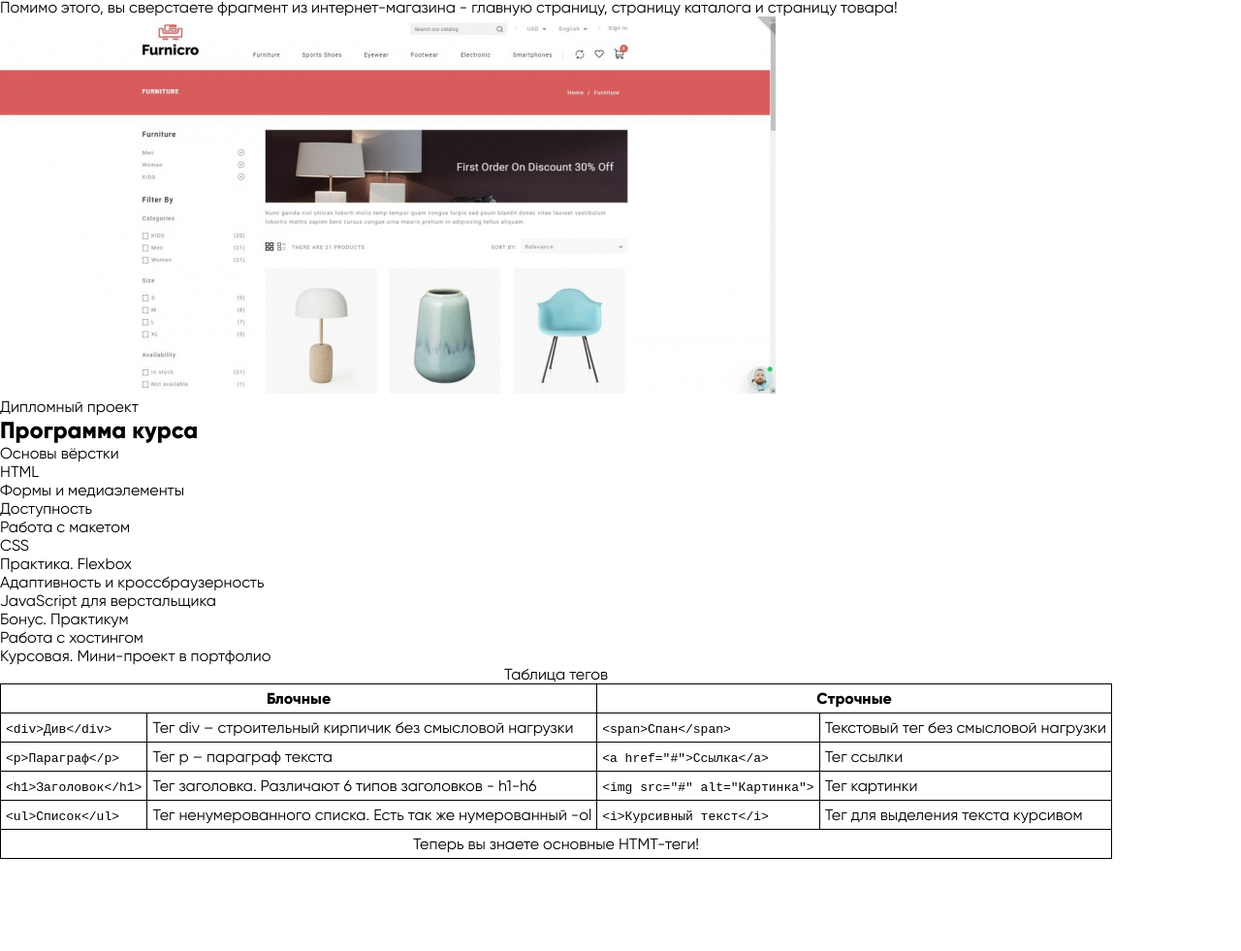
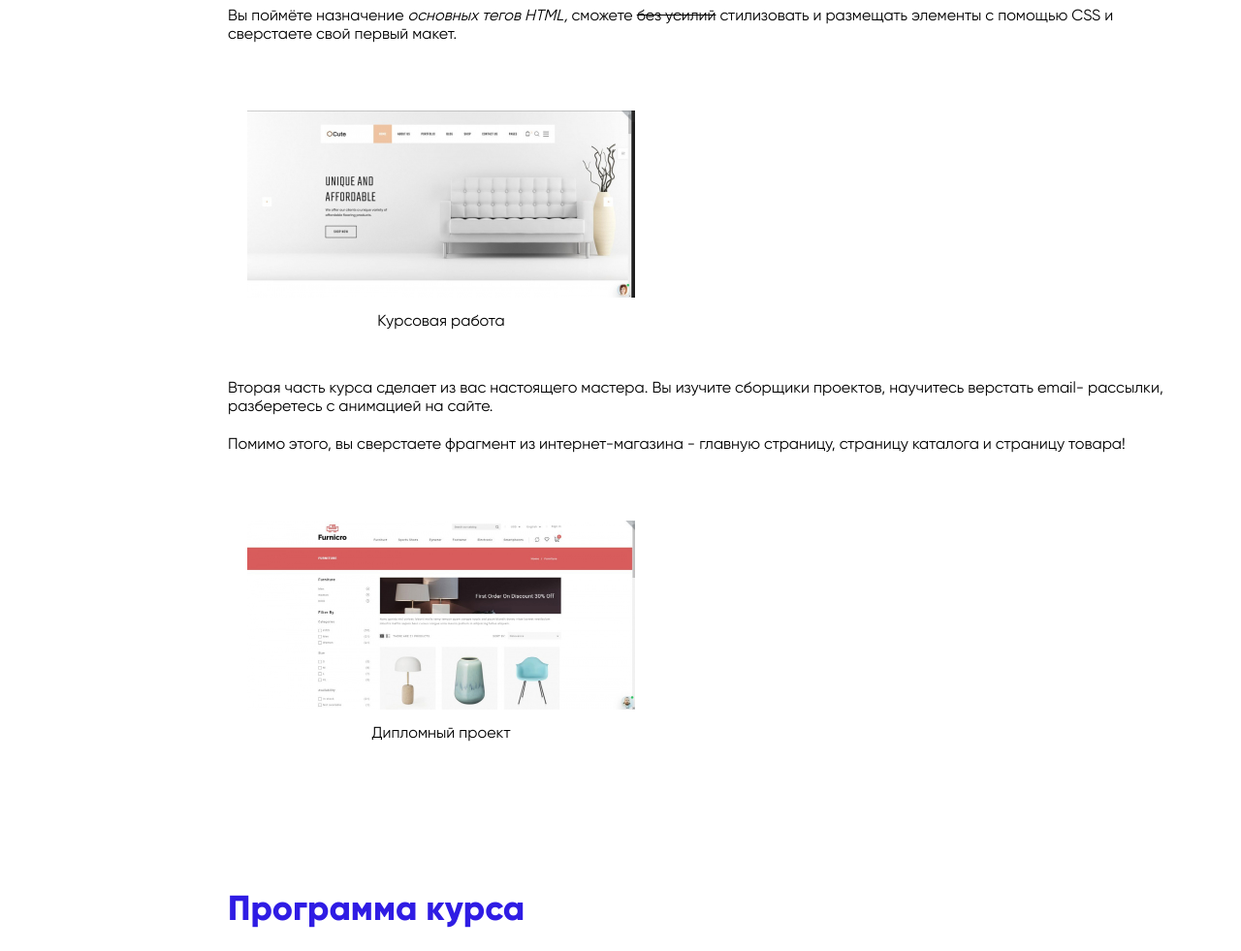
Before and after one commit to julia-witch/Skillbox-project, a plain HTML site: page program.html in a window 1280 px wide. Shown: the part 661-1642 px from the top of the page at 97% size. Before the commit the page ends 1547 px from the top, so only its background shows below. Drawn offline with Linux system fonts and the light colour scheme.

Commit message:
add styles

```diff
--- a/css/style.css
+++ b/css/style.css
@@ -1,3 +1,19 @@
+* {
+  margin: 0;
+  padding: 0;
+  box-sizing: border-box;
+}
+
+body {
+  font-family: 'Gilroy', sans-serif;
+}
+
+a {
+  color: inherit;
+  text-decoration: none;
+}
+
+/*стили шрифтов*/
 @font-face {
   font-family: 'Graphik LCG';
   src: url('../fonts/GraphikLCG-Medium.woff2') format('woff2'),
@@ -34,30 +50,7 @@
   font-style: normal;
 }
 
-* {
-  margin: 0;
-  padding: 0;
-  box-sizing: border-box;
-}
-
-body {
-  font-family: 'Gilroy', sans-serif;
-}
-
-a {
-  color: inherit;
-  text-decoration: none;
-}
-
-table, td, th {
-  border: black solid 1px;
-  border-collapse: collapse;
-  padding: 5px;
-}
-tfoot {
-  text-align: center;
-}
-
+/*стили index.html*/
 .main-content {
   background-color: #222020;
   height: 100vh;
@@ -88,3 +81,101 @@ tfoot {
   background-color: rgba(47, 28, 228, 0);
   border: solid 3px #fff;
 }
+
+/*стили program.html*/
+.container {
+  width: 1170px;
+  margin: 0 auto;
+  padding: 30px 0;
+}
+
+.container__title {
+  margin-top: 100px;
+  padding-left: 100px;
+  font-size: 48px;
+  color: #222020;
+}
+
+.blue-title {
+  margin: 100px 0 25px 0 ;
+  padding-left: 180px;
+  font-size: 36px;
+  color: #2f1ce4;
+}
+
+.links__back {
+  background-image: url("../img/return.png");
+  background-repeat: no-repeat;
+  background-position: left center ;
+  background-size: 20px;
+  padding-left: 40px;
+}
+
+.list {
+  padding-left: 200px;
+  font-size: 18px;
+}
+
+.paragraph-text {
+  padding-left: 180px;
+  margin-bottom: 20px;
+}
+
+figure {
+  display: inline-block;
+  padding-left: 200px;
+  margin: 50px 0;
+  text-align: center;
+}
+
+figure img {
+  max-width: 400px;
+}
+
+figcaption {
+  margin-top: 10px;
+}
+
+#tags {
+  margin-bottom: 35px;
+}
+
+.blue-line a:hover {
+  color: #2f1ce4 !important;
+  text-decoration: underline !important;
+}
+
+.table, td {
+  max-width: 85%;
+  margin: 100px 0 70px 100px;
+  border: #a0a0a0 solid 1px;
+  border-collapse: collapse;
+}
+
+td, th {
+  border-right: #a0a0a0 solid 1px;
+  border-collapse: collapse;
+  padding: 15px;
+}
+
+tfoot {
+  text-align: center;
+  color: #2f1ce4;
+}
+
+.blue li {
+  list-style-type: none;  /*Убираем исходные маркеры */
+}
+
+.blue li:before {       /* Добавляем другой маркер */
+  font-weight: bold;
+  line-height: 1.8em;
+  color: #2f1ce4;
+  content: "•";
+  padding-right: 10px;
+}
+
+code {
+  font-family: 'Gilroy', sans-serif;
+  font-size: 16px;
+}
--- a/program.html
+++ b/program.html
@@ -6,18 +6,22 @@
   <link rel="stylesheet" href="css/style.css">
 </head>
   <body>
-    <a href="index.html">Назад</a>
-    <h1>Информация о курсе</h1>
-    <h2>Как работать на курсе?</h2>
-    <ol>
-      <li><a href="#tags">Изучить теги</a></li>
+    <div class="container">
+
+      <a class="links__back" href="index.html">Назад</a>
+      <h1 class="container__title">Информация о курсе</h1>
+      <h2 class="blue-title">Как работать на курсе?</h2>
+      <ol class="list">
+        <li class="blue-line"><a href="#tags">Изучить теги</a></li>
         <li>Попрактиковаться</li>
         <li>Выполнить домашнее задание</li>
       </ol>
 
-    <h2>Описание курса</h2>
-    <p>В первой части курса вы познакомитесь со стандартами Web 2.0, научитесь работать с макетами и форматировать
+      <h2 class="blue-title">Описание курса</h2>
+      <p class="paragraph-text">В первой части курса вы познакомитесь со стандартами Web 2.0, научитесь работать с макетами и форматировать
         код, освоите адаптивную верстку, а <b>по итогу</b> – сможете создавать быстрые и удобные сайты, которые <b>точно понравятся пользователям.</b>
+      </p>
+      <p class="paragraph-text">
       Вы поймёте назначение <i>основных тегов HTML,</i> сможете <s>без усилий</s>
       стилизовать и размещать элементы с помощью CSS и сверстаете свой первый макет.
       </p>
@@ -27,8 +31,10 @@
         <figcaption>Курсовая работа</figcaption>
       </figure>
 
-    <p>Вторая часть курса сделает из вас настоящего мастера. Вы изучите сборщики проектов, научитесь верстать email-
-      рассылки, разберетесь с анимацией на сайте. Помимо этого, вы сверстаете фрагмент из интернет-магазина - главную
+      <p class="paragraph-text">Вторая часть курса сделает из вас настоящего мастера. Вы изучите сборщики проектов, научитесь верстать email-
+        рассылки, разберетесь с анимацией на сайте.
+      </p>
+      <p class="paragraph-text">Помимо этого, вы сверстаете фрагмент из интернет-магазина - главную
         страницу, страницу каталога и страницу товара!
       </p>
 
@@ -37,9 +43,9 @@
         <figcaption>Дипломный проект</figcaption>
       </figure>
 
-    <h2>Программа курса</h2>
-    <ul>
-      <li>Основы вёрстки</li>
+      <h2 class="blue-title">Программа курса</h2>
+      <ul class="list blue">
+        <li >Основы вёрстки</li>
         <li>HTML</li>
         <li>Формы и медиаэлементы</li>
         <li>Доступность</li>
@@ -52,8 +58,7 @@
         <li>Работа с хостингом</li>
         <li>Курсовая. Мини-проект в портфолио</li>
       </ul>
-    <table>
-
+      <table class="table">
         <caption id="tags">Таблица тегов</caption>
         <thead>
           <tr>
@@ -69,9 +74,9 @@
             <td>Текстовый тег без смысловой нагрузки</td>
           </tr>
           <tr>
-          <td><code>&lt;p&gt;Параграф&lt;/p&gt;</code></td>
+            <td><code>&lt;p&gt;Параграф&lt;&lt;/p&gt;</code></td>
             <td>Тег p – параграф текста</td>
-          <td><code>&lt;a href="#"&gt;Ссылка&lt;/a&gt;</code></td>
+            <td><code>&lt;a&gt; href="#"Ссылка&lt;/a&gt;</code></td>
             <td>Тег ссылки</td>
           </tr>
           <tr>
@@ -87,14 +92,12 @@
             <td>Тег для выделения текста курсивом</td>
           </tr>
         </tbody>
-
         <tfoot>
         <tr>
           <td colspan="4">Теперь вы знаете основные НТМТ-теги!</td>
         </tr>
         </tfoot>
-
       </table>
-
+    </div>
   </body>
 </html>
```
Also changed, not shown: 1 other file. Lines whose indentation alone changed are shown as unchanged.
